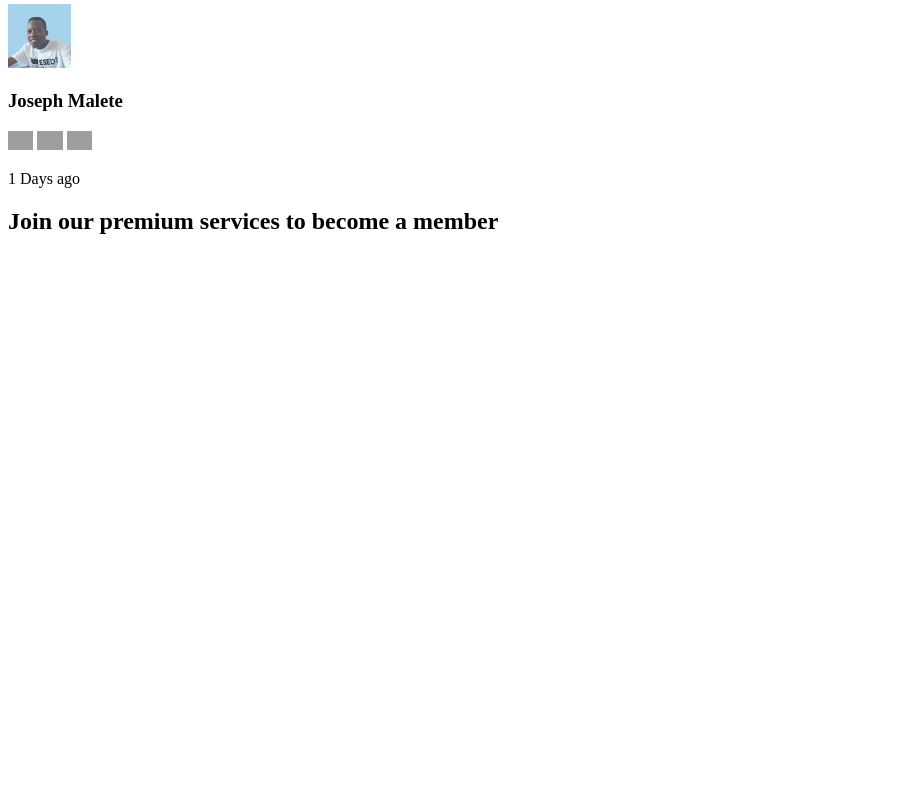
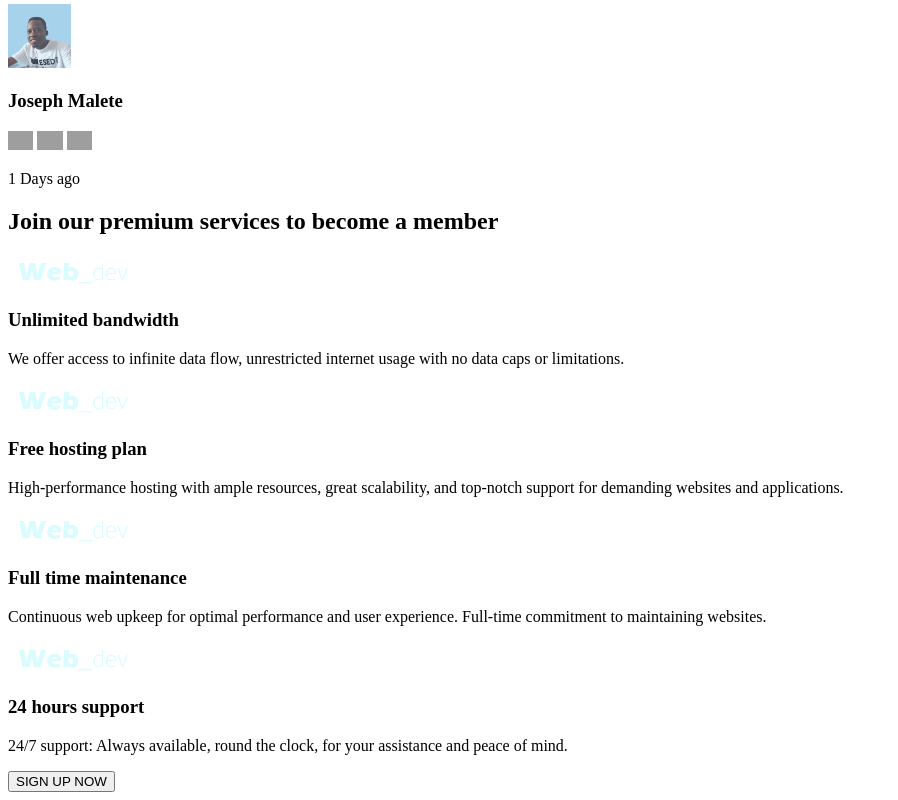
Before and after one commit to josephmalete1997/alx_html_css, a plain HTML site: page html_advanced/index.html in a window 1280 px wide. Shown: the part 4196-4996 px from the top of the page, without its empty margins (0-898 px from the left). Before the commit the page ends 4451 px from the top, so only its background shows below. Drawn offline with Linux system fonts and the light colour scheme; grey boxes are pictures that could not be loaded.

Commit message:
Adding Membership section

```diff
--- a/html_advanced/index.html
+++ b/html_advanced/index.html
@@ -144,9 +144,32 @@
         </section>
         <section>
             <h1>Join our premium services to become a member</h1>
-            <div class="memebership-container">
-
+            <div class="membership-container">
+                <div class="member-benefit">
+                    <img src="logo.png" alt="member-benefit" width="10%">
+                    <h3>Unlimited bandwidth</h3>
+                    <p>We offer access to infinite data flow, unrestricted internet usage with no data caps or limitations.</p>
+                </div>
+                <div class="member-benefit">
+                    <img src="logo.png" alt="member-benefit" width="10%">
+                    <h3>Free hosting plan</h3>
+                    <p>
+                        High-performance hosting with ample resources, great scalability, and top-notch support for demanding websites and applications.</p>
+                </div>
+                <div class="member-benefit">
+                    <img src="logo.png" alt="member-benefit" width="10%">
+                    <h3>Full time maintenance</h3>
+                    <p>
+                        Continuous web upkeep for optimal performance and user experience. Full-time commitment to maintaining websites.</p>
+                </div>
+                <div class="member-benefit">
+                    <img src="logo.png" alt="member-benefit" width="10%">
+                    <h3>24 hours support</h3>
+                    <p>
+                        24/7 support: Always available, round the clock, for your assistance and peace of mind.</p>
+                </div>
             </div>
+            <button>SIGN UP NOW</button>
         </section>
     </main>
 </body>
```
